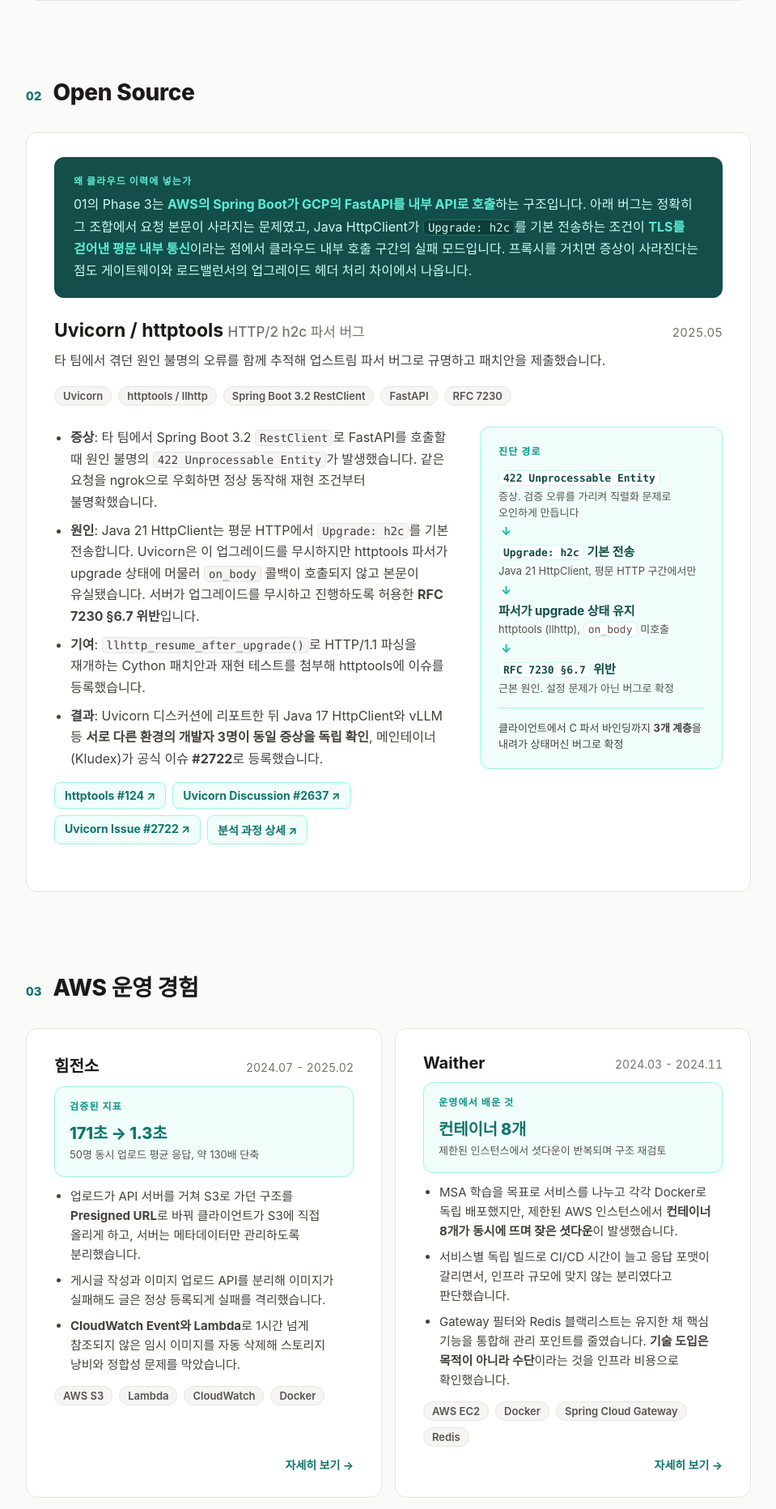
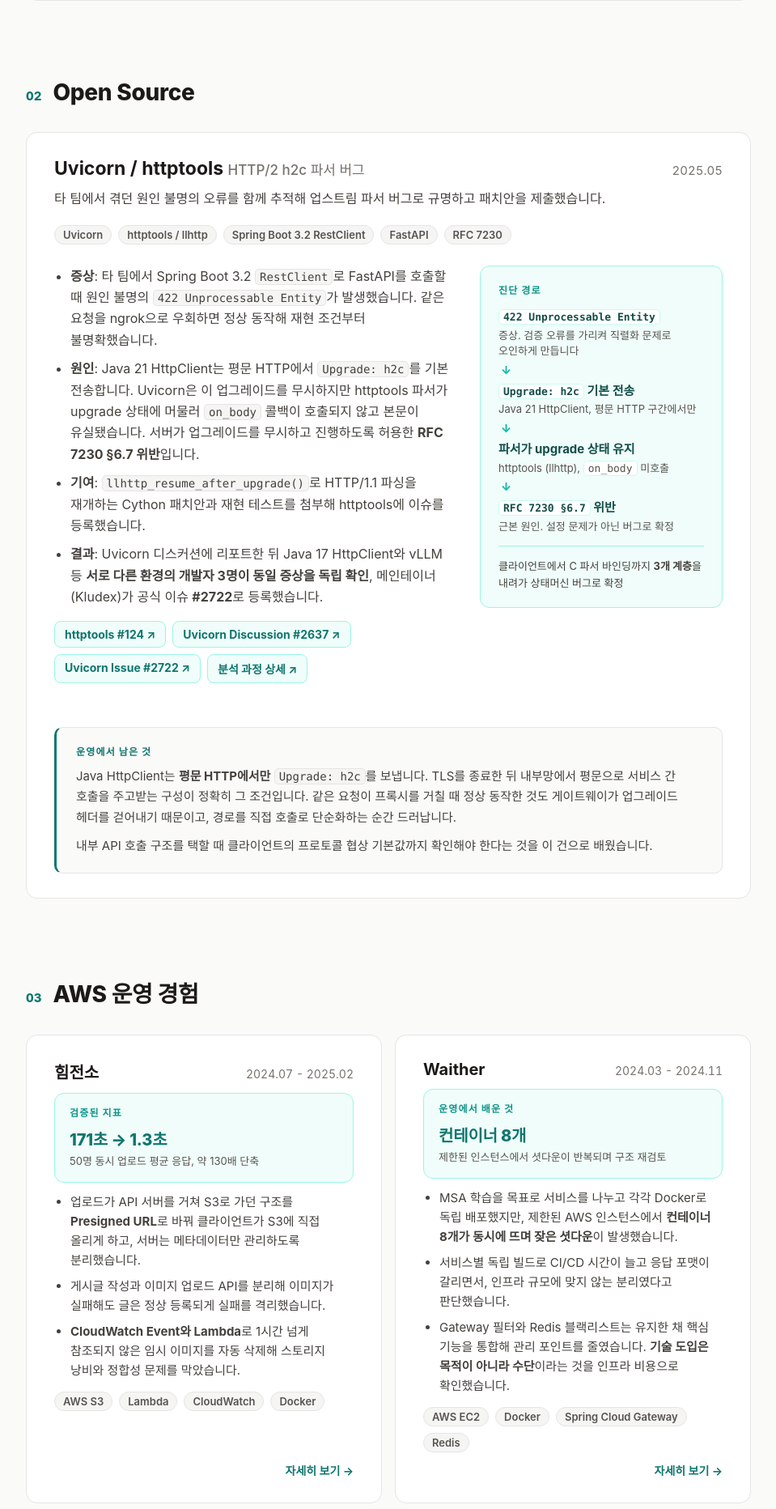
Before and after one commit to jinho7/jinho7.github.io, a Jekyll site: the page Portfolio-Cloud.html, which Jekyll copies as it is, in a window 1280 px wide. Shown: the part 2987-4851 px from the top of the page at 81% size, without its empty margins (160-1119 px from the left). Built offline with Jekyll 4.4.1, drawn with Linux system fonts in a browser that asks for light colours; some web fonts are replaced.

Commit message:
Replace section preamble with a closing takeaway in cloud portfolio
02 Open Source 상단의 "왜 클라우드 이력에 넣는가" 밴드를 제거.
포트폴리오가 자기 목차("01의 Phase 3는...")를 가리키며 섹션의
수록 이유를 변호하는 글이라 담당자용 내용이 아니었음.

내용은 살려서 진단 뒤 "운영에서 남은 것" 회고 박스로 이동
- Upgrade: h2c 는 평문 HTTP 에서만 전송되므로 TLS 종료 후
  내부망 평문 호출 구간이 정확히 그 조건
- 프록시 경유 시 증상이 사라진 것은 게이트웨이가 업그레이드
  헤더를 걷어내기 때문이며, 직접 호출로 단순화하는 순간 드러남
- 내부 API 호출 구조 선택 시 클라이언트의 프로토콜 협상
  기본값까지 확인해야 한다는 회고로 마무리

자기 참조 제거로 03 의 내부 API 호출 판단과 자연히 이어짐

검증: 태그 구조 정상, 390/760/960px 가로 넘침 없음,
      신규 색상 2항목 명암비 AA 통과(5.24 / 9.84:1)

Co-Authored-By: Claude Opus 5 <noreply@anthropic.com>

```diff
--- a/Portfolio-Cloud.html
+++ b/Portfolio-Cloud.html
@@ -89,10 +89,11 @@ code { font-family: ui-monospace, SFMono-Regular, Menlo, monospace; background:
 .os-links a { font-size: 14px; font-weight: 700; color: #0f766e; background: #f0fdfa; border: 1px solid #99f6e4; border-radius: 8px; padding: 7px 12px; white-space: nowrap; }
 .os-links a:hover { background: #ccfbf1; text-decoration: none; }
 
-/* 클라우드 관점 강조 */
-.relevance { background: #134e4a; color: #ccfbf1; border-radius: 12px; padding: 20px 24px; margin-bottom: 26px; }
-.relevance strong { color: #5eead4; }
-.relevance-k { font-size: 12px; font-weight: 800; color: #5eead4; letter-spacing: 0.1em; text-transform: uppercase; display: block; margin-bottom: 8px; }
+/* 회고 박스 */
+.takeaway { background: #fafaf9; border: 1px solid #e7e5e4; border-left: 3px solid #0f766e; border-radius: 10px; padding: 20px 24px; margin-top: 26px; }
+.takeaway-k { font-size: 12px; font-weight: 800; color: #0f766e; letter-spacing: 0.1em; text-transform: uppercase; display: block; margin-bottom: 10px; }
+.takeaway p { font-size: 15px; line-height: 1.7; color: #44403c; margin: 0; max-width: 780px; }
+.takeaway p + p { margin-top: 10px; }
 
 /* 그리드 */
 .hero-grid { display: grid; grid-template-columns: 1fr 180px; gap: 48px; align-items: center; }
@@ -293,11 +294,6 @@ code { font-family: ui-monospace, SFMono-Regular, Menlo, monospace; background:
       <h2>Open Source</h2>
     </div>
     <div class="card">
-      <div class="relevance">
-        <span class="relevance-k" aria-hidden="true">왜 클라우드 이력에 넣는가</span>
-        <p style="font-size: 16px; line-height: 1.7; margin: 0">01의 Phase 3는 <strong>AWS의 Spring Boot가 GCP의 FastAPI를 내부 API로 호출</strong>하는 구조입니다. 아래 버그는 정확히 그 조합에서 요청 본문이 사라지는 문제였고, Java HttpClient가 <code style="background:#0f3d3a;border-color:#2dd4bf55;color:#ccfbf1">Upgrade: h2c</code>를 기본 전송하는 조건이 <strong>TLS를 걷어낸 평문 내부 통신</strong>이라는 점에서 클라우드 내부 호출 구간의 실패 모드입니다. 프록시를 거치면 증상이 사라진다는 점도 게이트웨이와 로드밸런서의 업그레이드 헤더 처리 차이에서 나옵니다.</p>
-      </div>
-
       <div style="display: flex; justify-content: space-between; align-items: baseline; gap: 16px; flex-wrap: wrap; margin-bottom: 10px">
         <h3 style="font-size: 23px; font-weight: 700; margin: 0">Uvicorn / httptools <span style="font-weight: 500; color: #78716c; font-size: 17px">HTTP/2 h2c 파서 버그</span></h3>
         <span style="font-size: 15px; color: #78716c; font-variant-numeric: tabular-nums">2025.05</span>
@@ -349,6 +345,11 @@ code { font-family: ui-monospace, SFMono-Regular, Menlo, monospace; background:
           </div>
           <p class="dx-sum">클라이언트에서 C 파서 바인딩까지 <strong>3개 계층</strong>을 내려가 상태머신 버그로 확정</p>
         </div>
+      </div>
+      <div class="takeaway">
+        <span class="takeaway-k" aria-hidden="true">운영에서 남은 것</span>
+        <p>Java HttpClient는 <strong>평문 HTTP에서만</strong> <code>Upgrade: h2c</code>를 보냅니다. TLS를 종료한 뒤 내부망에서 평문으로 서비스 간 호출을 주고받는 구성이 정확히 그 조건입니다. 같은 요청이 프록시를 거칠 때 정상 동작한 것도 게이트웨이가 업그레이드 헤더를 걷어내기 때문이고, 경로를 직접 호출로 단순화하는 순간 드러납니다.</p>
+        <p>내부 API 호출 구조를 택할 때 클라이언트의 프로토콜 협상 기본값까지 확인해야 한다는 것을 이 건으로 배웠습니다.</p>
       </div>
     </div>
   </section>
```
